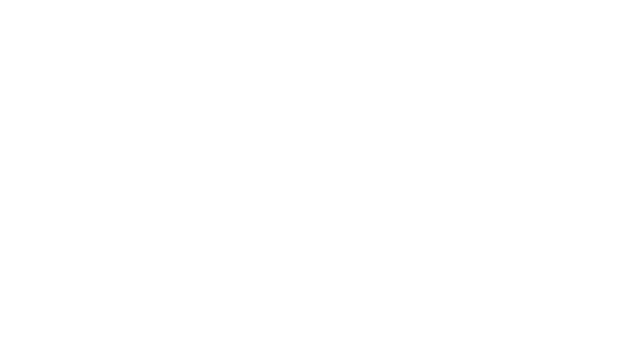
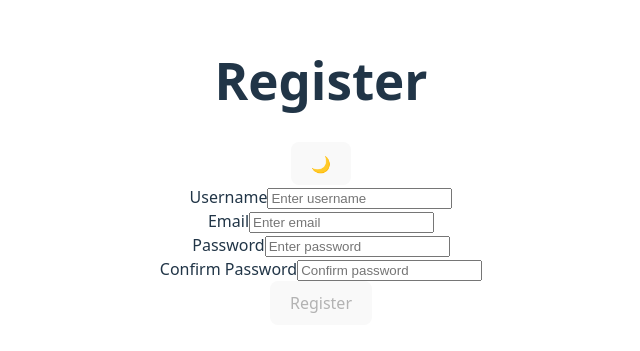
Before and after one commit to SaulNunez/CrowdSage, a React (Vite) app in the folder crowdsage.client/: page /auth/register in a window 1280 px wide. Before the commit this address had no page. Shown: the part 229-580 px from the top of the page, without its empty margins (319-959 px from the left). Built offline with nearby package versions, Linux system fonts and the light colour scheme.

Commit message:
Basic authentication pages

```diff
--- /dev/null
+++ b/crowdsage.client/src/Screens/LoginPage.tsx
@@ -0,0 +1,84 @@
+import React, { useState, useEffect } from "react";
+
+export default function Login() {
+  const [username, setUsername] = useState<string>("");
+  const [password, setPassword] = useState<string>("");
+  const [darkMode, setDarkMode] = useState<boolean>(false);
+
+  const isFormValid = username.trim() !== "" && password.trim() !== "";
+
+  useEffect(() => {
+    if (darkMode) {
+      document.documentElement.classList.add("dark");
+    } else {
+      document.documentElement.classList.remove("dark");
+    }
+  }, [darkMode]);
+
+  const handleSubmit = (e: React.FormEvent) => {
+    e.preventDefault();
+    if (!isFormValid) return;
+    alert(`Logged in as ${username}`);
+  };
+
+  return (
+    <div className="min-h-screen flex items-center justify-center bg-gray-50 dark:bg-gray-900 transition-colors">
+      <div className="w-full max-w-md bg-white dark:bg-gray-800 rounded-2xl shadow-lg p-8">
+        {/* Header */}
+        <div className="flex justify-between items-center mb-6">
+          <h1 className="text-2xl font-bold text-gray-900 dark:text-gray-100">Login</h1>
+          <button
+            onClick={() => setDarkMode((prev) => !prev)}
+            className="px-3 py-1 rounded-md border text-sm dark:border-gray-600 dark:text-gray-200"
+          >
+            {darkMode ? "☀️" : "🌙"}
+          </button>
+        </div>
+
+        {/* Form */}
+        <form onSubmit={handleSubmit} className="space-y-4">
+          {/* Username */}
+          <div>
+            <label className="block text-sm font-medium text-gray-700 dark:text-gray-300">
+              Username
+            </label>
+            <input
+              type="text"
+              value={username}
+              onChange={(e) => setUsername(e.target.value)}
+              className="mt-1 w-full border rounded-lg p-2.5 bg-gray-50 dark:bg-gray-700 dark:border-gray-600 dark:text-gray-100 focus:ring-2 focus:ring-blue-500"
+              placeholder="Enter username"
+            />
+          </div>
+
+          {/* Password */}
+          <div>
+            <label className="block text-sm font-medium text-gray-700 dark:text-gray-300">
+              Password
+            </label>
+            <input
+              type="password"
+              value={password}
+              onChange={(e) => setPassword(e.target.value)}
+              className="mt-1 w-full border rounded-lg p-2.5 bg-gray-50 dark:bg-gray-700 dark:border-gray-600 dark:text-gray-100 focus:ring-2 focus:ring-blue-500"
+              placeholder="Enter password"
+            />
+          </div>
+
+          {/* Submit Button */}
+          <button
+            type="submit"
+            disabled={!isFormValid}
+            className={`w-full py-2 rounded-lg text-white font-medium transition ${
+              isFormValid
+                ? "bg-blue-600 hover:bg-blue-700"
+                : "bg-gray-400 cursor-not-allowed"
+            }`}
+          >
+            Login
+          </button>
+        </form>
+      </div>
+    </div>
+  );
+}
--- /dev/null
+++ b/crowdsage.client/src/Screens/RegisterPage.tsx
@@ -0,0 +1,126 @@
+import React, { useState, useEffect } from "react";
+
+export default function Register() {
+  const [username, setUsername] = useState<string>("");
+  const [email, setEmail] = useState<string>("");
+  const [password, setPassword] = useState<string>("");
+  const [confirmPassword, setConfirmPassword] = useState<string>("");
+  const [darkMode, setDarkMode] = useState<boolean>(false);
+
+  const isFormValid =
+    username.trim() !== "" &&
+    email.trim() !== "" &&
+    password.trim() !== "" &&
+    password === confirmPassword;
+
+  // Toggle system dark mode
+  useEffect(() => {
+    if (darkMode) {
+      document.documentElement.classList.add("dark");
+    } else {
+      document.documentElement.classList.remove("dark");
+    }
+  }, [darkMode]);
+
+  const handleSubmit = (e: React.FormEvent) => {
+    e.preventDefault();
+    if (!isFormValid) return;
+    alert(`Registered successfully as ${username} (${email})`);
+  };
+
+  return (
+    <div className="min-h-screen flex items-center justify-center bg-gray-50 dark:bg-gray-900 transition-colors">
+      <div className="w-full max-w-md bg-white dark:bg-gray-800 rounded-2xl shadow-lg p-8">
+        {/* Header */}
+        <div className="flex justify-between items-center mb-6">
+          <h1 className="text-2xl font-bold text-gray-900 dark:text-gray-100">Register</h1>
+          <button
+            onClick={() => setDarkMode((prev) => !prev)}
+            className="px-3 py-1 rounded-md border text-sm dark:border-gray-600 dark:text-gray-200"
+          >
+            {darkMode ? "☀️" : "🌙"}
+          </button>
+        </div>
+
+        {/* Form */}
+        <form onSubmit={handleSubmit} className="space-y-4">
+          {/* Username */}
+          <div>
+            <label className="block text-sm font-medium text-gray-700 dark:text-gray-300">
+              Username
+            </label>
+            <input
+              type="text"
+              value={username}
+              onChange={(e) => setUsername(e.target.value)}
+              className="mt-1 w-full border rounded-lg p-2.5 bg-gray-50 dark:bg-gray-700 dark:border-gray-600 dark:text-gray-100 focus:ring-2 focus:ring-blue-500"
+              placeholder="Enter username"
+            />
+          </div>
+
+          {/* Email */}
+          <div>
+            <label className="block text-sm font-medium text-gray-700 dark:text-gray-300">
+              Email
+            </label>
+            <input
+              type="email"
+              value={email}
+              onChange={(e) => setEmail(e.target.value)}
+              className="mt-1 w-full border rounded-lg p-2.5 bg-gray-50 dark:bg-gray-700 dark:border-gray-600 dark:text-gray-100 focus:ring-2 focus:ring-blue-500"
+              placeholder="Enter email"
+            />
+          </div>
+
+          {/* Password */}
+          <div>
+            <label className="block text-sm font-medium text-gray-700 dark:text-gray-300">
+              Password
+            </label>
+            <input
+              type="password"
+              value={password}
+              onChange={(e) => setPassword(e.target.value)}
+              className="mt-1 w-full border rounded-lg p-2.5 bg-gray-50 dark:bg-gray-700 dark:border-gray-600 dark:text-gray-100 focus:ring-2 focus:ring-blue-500"
+              placeholder="Enter password"
+            />
+          </div>
+
+          {/* Confirm Password */}
+          <div>
+            <label className="block text-sm font-medium text-gray-700 dark:text-gray-300">
+              Confirm Password
+            </label>
+            <input
+              type="password"
+              value={confirmPassword}
+              onChange={(e) => setConfirmPassword(e.target.value)}
+              className={`mt-1 w-full border rounded-lg p-2.5 bg-gray-50 dark:bg-gray-700 dark:border-gray-600 dark:text-gray-100 focus:ring-2 ${
+                confirmPassword && password !== confirmPassword
+                  ? "border-red-500 focus:ring-red-500"
+                  : "focus:ring-blue-500"
+              }`}
+              placeholder="Confirm password"
+            />
+            {confirmPassword && password !== confirmPassword && (
+              <p className="text-red-500 text-xs mt-1">Passwords do not match</p>
+            )}
+          </div>
+
+          {/* Submit Button */}
+          <button
+            type="submit"
+            disabled={!isFormValid}
+            className={`w-full py-2 rounded-lg text-white font-medium transition ${
+              isFormValid
+                ? "bg-blue-600 hover:bg-blue-700"
+                : "bg-gray-400 cursor-not-allowed"
+            }`}
+          >
+            Register
+          </button>
+        </form>
+      </div>
+    </div>
+  );
+}
--- a/crowdsage.client/src/main.tsx
+++ b/crowdsage.client/src/main.tsx
@@ -4,6 +4,8 @@
 import App from './App.tsx'
 import { BrowserRouter, Route, Routes } from 'react-router'
 import QuestionPage from './Screens/QuestionPage.tsx'
+import Login from './Screens/LoginPage.tsx'
+import Register from './Screens/RegisterPage.tsx'
 
 
 createRoot(document.getElementById('root')!).render(
@@ -14,6 +16,10 @@
         <Route path="question">
           <Route path=":questionId" element={<QuestionPage/>} />
         </Route>
+        <Route path="auth">
+          <Route path="login" element={<Login/>} />
+          <Route path="register" element={<Register />} />
+        </Route>
       </Routes>
       </BrowserRouter>
   </StrictMode>,
```
